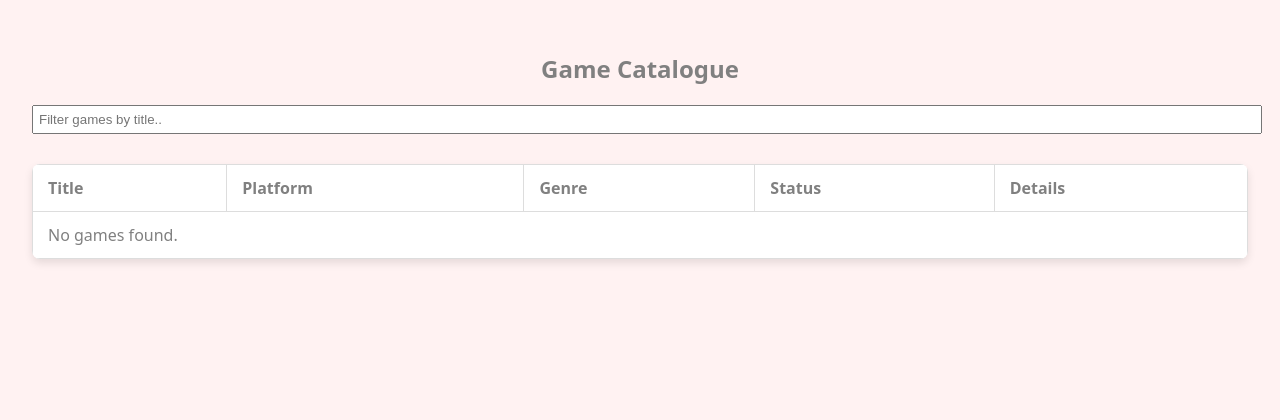
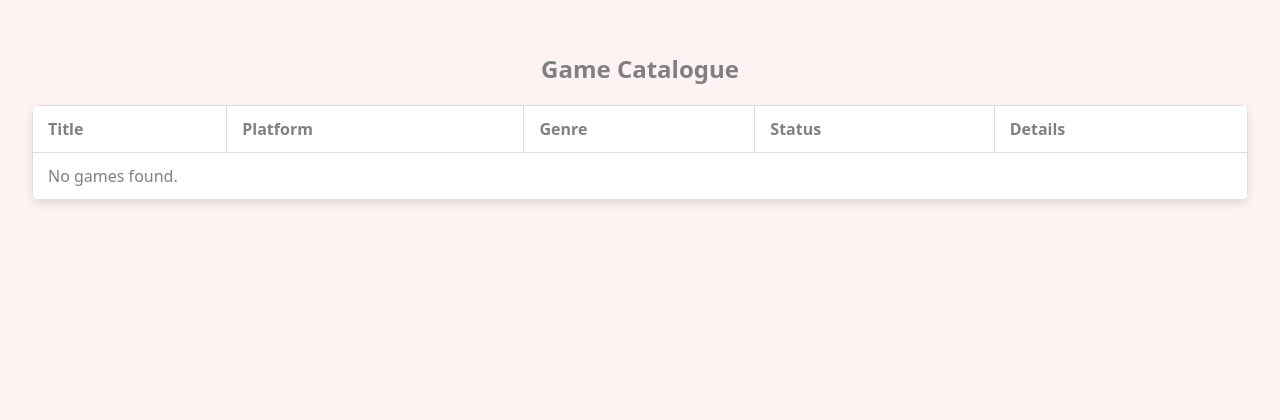
Before and after one commit to briannemcgrath/WSAA-coursework, a Flask app: page /catalogue in a window 1280 px wide. Shown: the part 140-560 px from the top of the page. Run offline with Flask 3, Linux system fonts and the light colour scheme; data that the repository does not hold is empty.

Commit message:
Removed unnecessary filter box - will review.

```diff
--- a/project/templates/catalogue.html
+++ b/project/templates/catalogue.html
@@ -16,9 +16,7 @@
     </header>
     <main>
         <h2> Game Catalogue </h2>
-        <!-- filter input-->
-         <input type="text" id="searchInput" placeholder="Filter games by title.." style="margin-bottom: 10px; padding: 5px; width: 100%;"
-        <!-- display the catalogue as a table-->
+        <!--display the catalogue as a table-->
         <table class="catalogue-table">
             <thead>
                 <tr>
```
